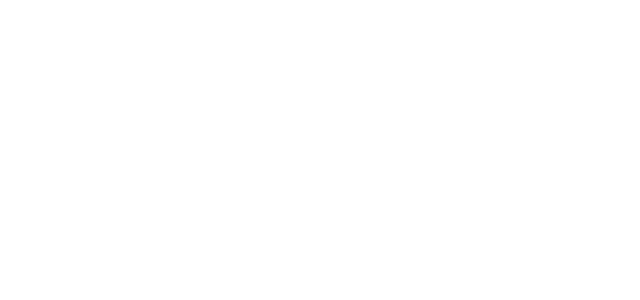
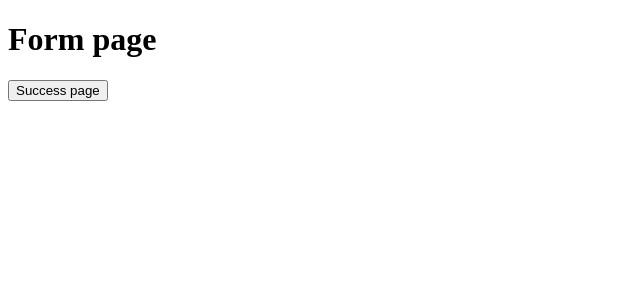
Before and after one commit to laufoes/team-project-v2, a React (Create React App) app: page / in a window 1280 px wide. Shown: the top 300 px of the page, without its empty margins (0-640 px from the left). Built offline with nearby package versions, Linux system fonts and the light colour scheme.

Commit message:
feat: implements navigation structure between the app pages

```diff
--- a/src/index.tsx
+++ b/src/index.tsx
@@ -1,11 +1,12 @@
 import React from 'react';
 import ReactDOM from 'react-dom/client';
+import Router from 'routes/routes';
 
 const root = ReactDOM.createRoot(
   document.getElementById('root') as HTMLElement
 );
 root.render(
   <React.StrictMode>
-    {/* <App /> */}
+    <Router />
   </React.StrictMode>
 );
--- /dev/null
+++ b/src/pages/Form.tsx
@@ -0,0 +1,15 @@
+import React from 'react'
+import { useNavigate } from 'react-router-dom';
+
+function Form() {
+  const navigate = useNavigate();
+
+  return (
+    <>
+        <h1>Form page</h1>
+        <button onClick={() => navigate('/success')}>Success page</button>
+    </>
+  )
+}
+
+export default Form
--- /dev/null
+++ b/src/pages/SuccessPage.tsx
@@ -0,0 +1,15 @@
+import React from 'react'
+import { useNavigate } from 'react-router-dom';
+
+function SuccessPage() {
+    const navigate = useNavigate();
+
+    return (
+        <>
+            <h1>!!! Success page !!!</h1>
+            <button onClick={() => navigate('/')}>Form page</button>
+        </>
+    )
+}
+
+export default SuccessPage
--- /dev/null
+++ b/src/routes/routes.tsx
@@ -0,0 +1,16 @@
+import Form from 'pages/Form';
+import SuccessPage from 'pages/SuccessPage';
+import { BrowserRouter, Routes, Route } from 'react-router-dom';
+
+function Router() {
+    return(
+        <BrowserRouter>
+            <Routes>
+                <Route path='/' index element={ <Form /> } />
+                <Route path='/success' element={ <SuccessPage /> } />
+            </Routes>
+        </BrowserRouter>
+    )
+}
+
+export default Router
```
